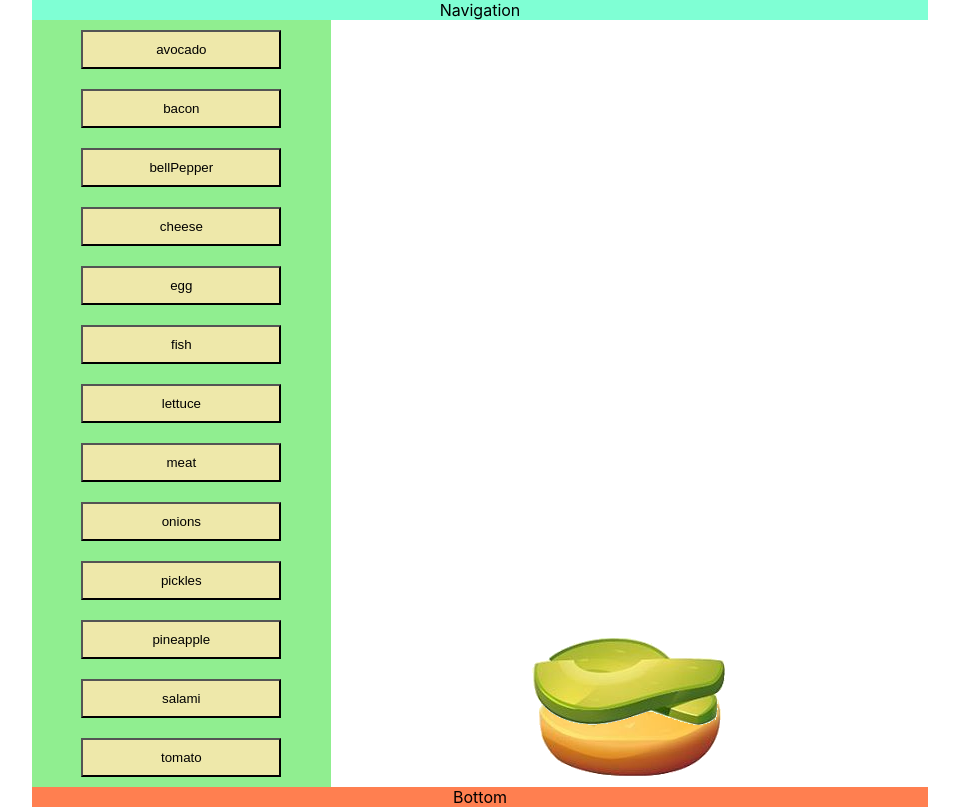
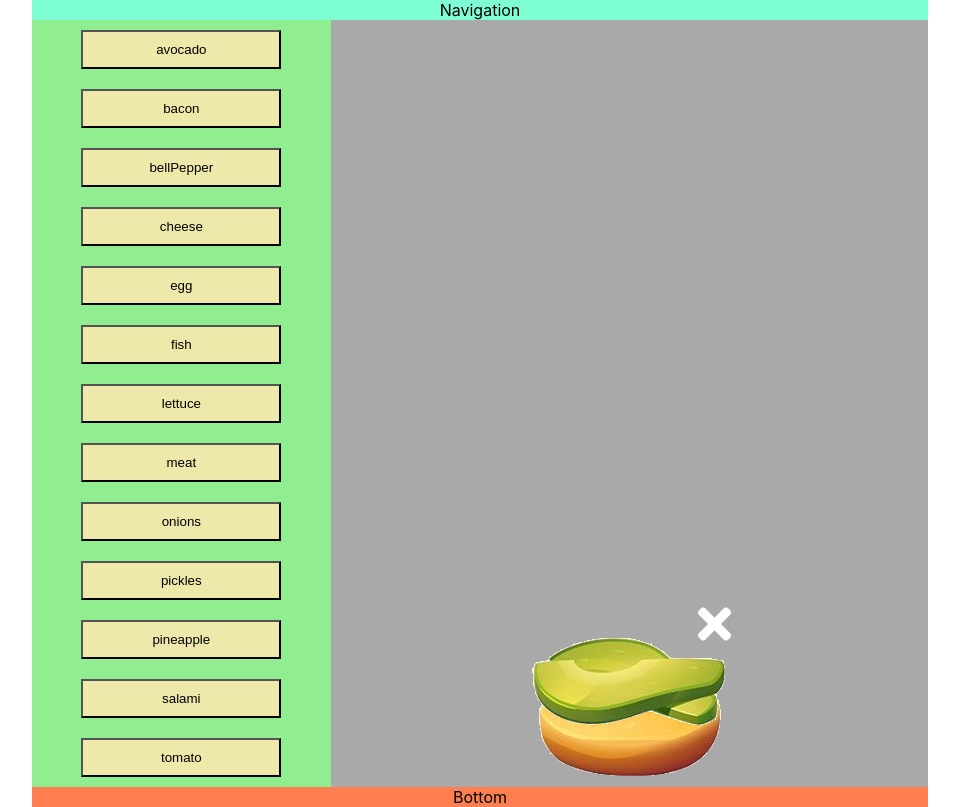
Before and after one commit to KrzysztofLesny/burger, a React (Create React App) app: page / in a window 1280 px wide. Both pictures are taken after a click on the button "avocado". Shown: the whole page, without its empty margins (160-1119 px from the left). Built offline with nearby package versions, Linux system fonts and the light colour scheme.

Commit message:
builder update

```diff
--- a/src/components/Builder.js
+++ b/src/components/Builder.js
@@ -1,10 +1,11 @@
 import React from 'react';
+import close from '../img/close.png'
 
-const Builder = ({burger}) => {
-    console.log(burger);
+const Builder = ({burger, removeFromBurger}) => {
     const WholeBurger = burger.map(item => {
         const imageUrl = require(`../img/${item.name}.png`)
-        return (<div
+        return (
+            <div
                 key={item.id}
                 className="Burger__Part"
                 style={
@@ -14,8 +15,18 @@ const Builder = ({burger}) => {
                     }
                 }
             >
+                {burger.length-1 === item.id &&
+                    item.id !== 0 &&
+                    <img
+                        src={close}
+                        alt="close button"
+                        className="Burger__Close"
+                        onClick={() => removeFromBurger(item.id)}
+                    />
+                }
             </div>
-    )});
+        )
+    });
     return (
         <div className="Burger">
             {WholeBurger}
--- a/src/components/Main.js
+++ b/src/components/Main.js
@@ -59,7 +59,6 @@ class Main extends Component {
                 name: `tomato`
             }
         ],
-        id: 1,
         burger: [
             {
                 id: 0,
@@ -71,17 +70,19 @@ class Main extends Component {
 
     addToBurger = (name) => {
         const newEl = {
-            id: this.state.id,
+            id: this.state.burger.length,
             name
         }
         this.setState((prevState) => ({
-            id: prevState.id+1,
             burger: [...prevState.burger, newEl],
         }))
     }
 
-    removeFromBurger = () => {
-        console.log(`delete`);
+    removeFromBurger = (id) => {
+        const burger = this.state.burger.filter(item => item.id !== id);
+        this.setState ({
+            burger
+        })
     }
 
 
@@ -95,7 +96,10 @@ class Main extends Component {
                     />
                 </div>
                 <div className="Right">
-                    <Builder burger={this.state.burger}/>
+                    <Builder
+                        burger={this.state.burger}
+                        removeFromBurger={this.removeFromBurger}
+                    />
                 </div>
             </div>
          );
--- a/src/components/styles/Main.scss
+++ b/src/components/styles/Main.scss
@@ -9,6 +9,7 @@
     background-color: lightgreen;
 
     &__Button {
+        cursor: pointer;
         background-color: palegoldenrod;
         width: 200px;
         padding: 10px;
@@ -23,12 +24,22 @@
 .Burger {
     position: relative;
     height: 767px;
+    background-color: darkgray;
 
     &__Part {
         position: absolute;
         width: 204px;
-        height: 119px;
+        height: 140px;
         left: 50%;
         transform: translateX(-50%);
+        background-position: bottom;
+        background-repeat: no-repeat;
+    }
+
+    &__Close {
+        position: absolute;
+        top: 0;
+        right: 0;
+        cursor: pointer;
     }
 }
```
Also changed, not shown: src/img/close.png (added). Lines whose indentation alone changed are shown as unchanged.
